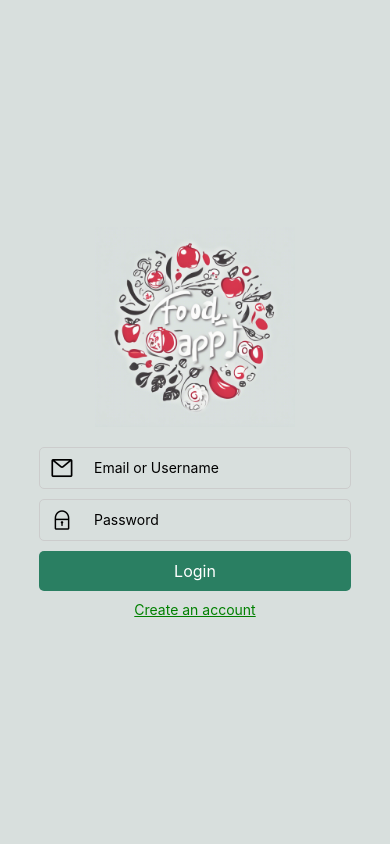
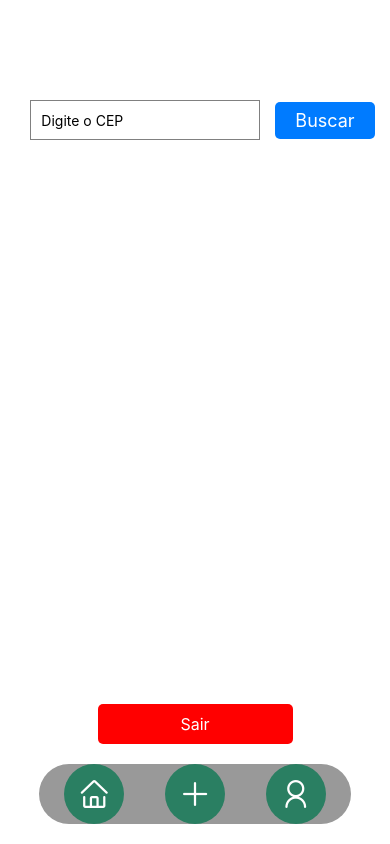
Before and after one commit to GaMeneses/FoodApp-Expo-React, a React Native app: screen /ConfigScreen in a window 390 px wide. Built offline with nearby package versions, Linux system fonts and the light colour scheme; what expo-sqlite would draw is missing.

Commit message:
Logout e criação da api cep

```diff
--- a/package.json
+++ b/package.json
@@ -15,6 +15,7 @@
     "@react-native-community/masked-view": "^0.1.11",
     "@react-navigation/native": "^6.1.16",
     "@react-navigation/stack": "^6.3.28",
+    "axios": "^1.6.8",
     "expo": "~50.0.14",
     "expo-asset": "~9.0.2",
     "expo-crypto": "^12.8.1",
--- a/src/navigation/AppNavigator.js
+++ b/src/navigation/AppNavigator.js
@@ -4,6 +4,7 @@ import LoginScreen from '../screens/LoginScreen';
 import SignUpScreen from '../screens/SignUpScreen';
 import InitialScreen from '../screens/InitialScreen';
 import AddItemScreen from '../screens/AddItemScreen';
+import ConfigScreen from '../screens/ConfigScreen';
 
 const Stack = createStackNavigator();
 
@@ -15,6 +16,7 @@ const AppNavigator = () => {
         <Stack.Screen name="SignUpScreen" component={SignUpScreen} options={{ headerShown: false }}/>
         <Stack.Screen name="InitialScreen" component={InitialScreen} options={{ headerShown: false }}/>
         <Stack.Screen name="AddItemScreen" component={AddItemScreen} options={{ headerShown: false }}/>
+        <Stack.Screen name="ConfigScreen" component={ConfigScreen} options={{ headerShown: false }}/>
       </Stack.Navigator>
     </NavigationContainer>
   );
--- /dev/null
+++ b/src/screens/Components/CepDisplay.js
@@ -0,0 +1,52 @@
+import React, { useState }  from 'react';
+import { View, Text, TouchableOpacity, StyleSheet } from 'react-native';
+
+const CEPDisplay = ({ data }) => {
+
+  return (
+    <View style={styles.container}>
+      <Text>Logradouro: {data.logradouro}</Text>
+        <Text>Bairro: {data.bairro}</Text>
+        <Text>Cidade: {data.localidade}</Text>
+        <Text>Estado: {data.uf}</Text>
+        <Text>CEP: {data.cep}</Text>
+    </View>
+  );
+};
+
+const styles = StyleSheet.create({
+  container: {
+    position:'absolute',
+    top: 150,
+    backgroundColor: '#fff',
+    padding: 10,
+    left: 30
+  },
+  button: {
+    backgroundColor: '#007bff',
+    paddingVertical: 8,
+    paddingHorizontal: 10,
+    borderRadius: 5,
+    top: 35
+  },
+  texto: {
+    fontSize: 16
+  },
+  buttonText: {
+    color: '#fff',
+    fontSize: 18,
+
+  },
+  visibleButton: {
+    backgroundColor: '#007bff',
+    paddingVertical: 10,
+    paddingHorizontal: 20,
+    borderRadius: 5,
+  },
+  buttonText: {
+    color: '#fff',
+    fontSize: 18,
+  },
+});
+
+export default CEPDisplay;
--- /dev/null
+++ b/src/screens/Components/CepInput.js
@@ -0,0 +1,72 @@
+import React, { useState } from 'react';
+import { View, TextInput, Button, Alert, StyleSheet, Text, TouchableOpacity } from 'react-native';
+
+const CEPInput = ({ onSearch }) => {
+  const [cep, setCEP] = useState('');
+
+  const handleSearch = () => {
+    if (cep.length === 8) { // Verifica se o CEP tem o tamanho correto
+      onSearch(cep);
+    } else {
+      Alert.alert('CEP inválido', 'Por favor, insira um CEP válido com 8 dígitos.');
+    }
+  };
+
+  return (
+    <View style={styles.container}>
+      <View style={styles.inputWrapper}>
+          <TextInput
+            style={styles.input}
+            placeholder="Digite o CEP"
+            keyboardType="numeric"
+            maxLength={8}
+            value={cep}
+            onChangeText={text => setCEP(text)}
+          />
+        </View>
+      <TouchableOpacity style={styles.button} onPress={handleSearch} >
+        <Text style={styles.buttonText}>Buscar</Text>
+      </TouchableOpacity>
+    </View>
+
+
+  );
+
+};
+
+const styles = StyleSheet.create({
+  container: {
+    position:'absolute',
+    top: 100,
+    backgroundColor: '#fff',
+    flexDirection: 'row',
+    justifyContent: 'center',
+    alignItems: 'center',
+  },
+  inputContainer: {
+    width: '100%',
+  },
+  inputWrapper: {
+    width: 230
+  },
+  input: {
+    height: 40,
+    borderColor: 'gray',
+    borderWidth: 1,
+    paddingHorizontal: 10,
+  },
+  button: {
+    backgroundColor: '#007bff',
+    paddingVertical: 8,
+    paddingHorizontal: 20,
+    borderRadius: 5,
+    left: 15
+  },
+  buttonText: {
+    color: '#fff',
+    fontSize: 18,
+  }
+});
+
+
+export default CEPInput;
--- a/src/screens/Components/FloatingBar.js
+++ b/src/screens/Components/FloatingBar.js
@@ -14,6 +14,10 @@ const FloatingBar = () => {
     navigation.navigate('InitialScreen');
   };
 
+  const handleConfigPress = () => {
+    navigation.navigate('ConfigScreen');
+  };
+
   return (
     <View style={styles.container}>
       <View style={styles.buttonContainer}>
@@ -23,7 +27,7 @@ const FloatingBar = () => {
         <TouchableOpacity style={styles.button} onPress={handleAddItemPress}>
           <AntDesign name="plus" size={32} color="white" />
         </TouchableOpacity>
-        <TouchableOpacity style={styles.button}>
+        <TouchableOpacity style={styles.button} onPress={handleConfigPress}>
           <AntDesign name="user" size={32} color="white" />
         </TouchableOpacity>
       </View>
--- /dev/null
+++ b/src/screens/ConfigScreen.js
@@ -0,0 +1,80 @@
+// ItemList.js
+import React, {useState} from 'react';
+import FloatingBar from '../screens/Components/FloatingBar';
+import { View, Text, StyleSheet, TouchableOpacity, TextInput} from 'react-native';
+import { useNavigation } from '@react-navigation/native';
+import AuthController from '../controllers/AuthController';
+import axios from 'axios';
+import CEPInput from '../screens/Components/CepInput';
+import CEPDisplay from '../screens/Components/CepDisplay';
+
+const controller = new AuthController();
+
+const ConfigScreen = ({ id, name, quantity }) => {
+
+  const navigation = useNavigation();
+
+  const [cepData, setCEPData] = useState(null);
+
+  const logout = async () => {
+
+    try {
+
+      const currentUser = await controller.getCurrentUser(); // Chame a função getCurrentUser da AuthController
+      await controller.clearCurrentUser(currentUser);
+
+      navigation.navigate('LoginScreen');
+
+    } catch (error) {
+      console.error('Erro ao obter usuário logado:', error);
+    }
+  };
+
+  const fetchCEPData = async (cep) => {
+    try {
+      const response = await axios.get(`https://viacep.com.br/ws/${cep}/json/`);
+      setCEPData(response.data);
+      console.log(response.data);
+    } catch (error) {
+      console.error('Error fetching CEP data:', error);
+    }
+  };
+
+  return (
+    <View style={styles.container}>
+      <CEPInput onSearch={fetchCEPData} />
+        {cepData && <CEPDisplay data={cepData} />}
+      <TouchableOpacity style={styles.logout} onPress={logout}>
+          <Text style={styles.buttonText}>Sair</Text>
+      </TouchableOpacity>
+      <FloatingBar />
+    </View>
+
+  );
+};
+
+const styles = StyleSheet.create({
+  container: {
+    flex: 1,
+    backgroundColor: '#fff',
+    padding: 0,
+    justifyContent: 'center',
+    alignItems: 'center',
+  },
+  logout: {
+    position: 'absolute',
+    bottom: 100,
+    width: '50%',
+    backgroundColor: '#F00',
+    padding: 10,
+    borderRadius: 5,
+    alignItems: 'center',
+
+  },
+  buttonText: {
+    color: '#fff',
+    fontSize: 16,
+  },
+});
+
+export default ConfigScreen;
```
Also changed, not shown: 2 other files (tests, documents, lock files or other folders).
